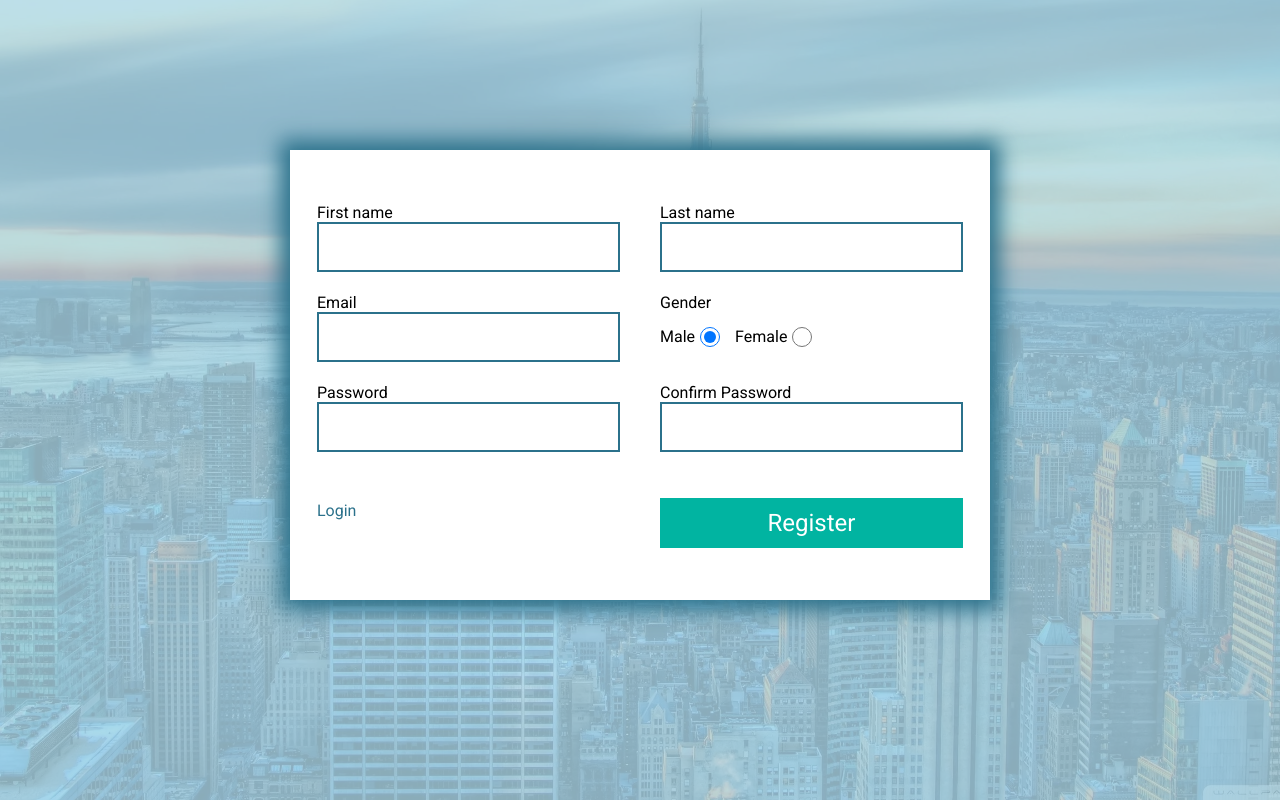
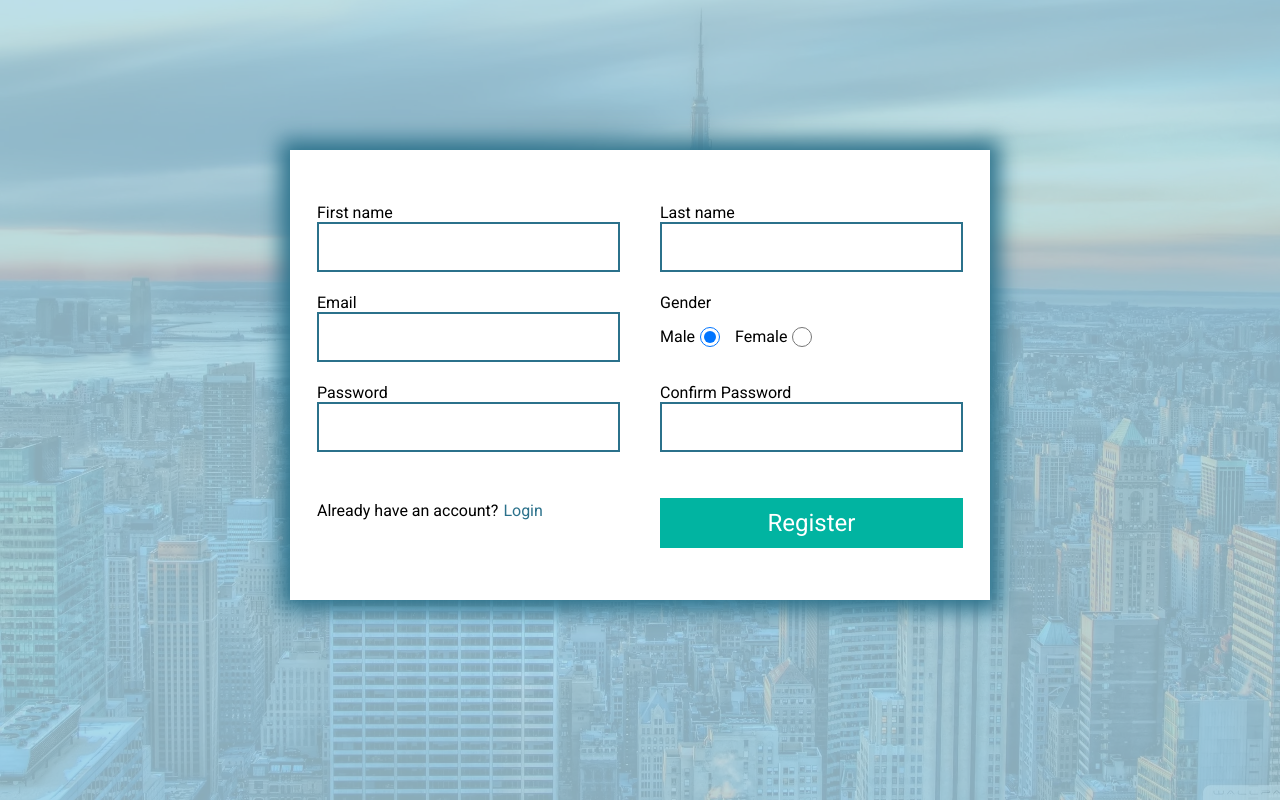
Before and after one commit to HovhannesWA/office_task_01, an Angular app: page /registration in a window 1280 px wide. Built offline with nearby package versions, Linux system fonts and the light colour scheme.

Commit message:
text change ion registration page

```diff
--- a/package.json
+++ b/package.json
@@ -6,7 +6,8 @@
     "start": "ng serve",
     "build": "ng build",
     "watch": "ng build --watch --configuration development",
-    "test": "ng test"
+    "test": "ng test",
+    "jsondatabase": "json-server --watch db.json"
   },
   "private": true,
   "dependencies": {
--- a/src/app/components/registration/registration.component.html
+++ b/src/app/components/registration/registration.component.html
@@ -133,6 +133,7 @@
     </div>
 
     <div class="back_to_login">
+      <span>Already have an account?</span>
       <a routerLink="/login">Login</a>
     </div>
     <div id="register_btn" class="register_button" (click)="register($event)">
--- a/src/app/components/registration/registration.component.scss
+++ b/src/app/components/registration/registration.component.scss
@@ -87,6 +87,8 @@
     }
 
     .back_to_login {
+      display: flex;
+      gap: 5px;
       a {
         color: #2b718b;
         text-decoration: none;
```
